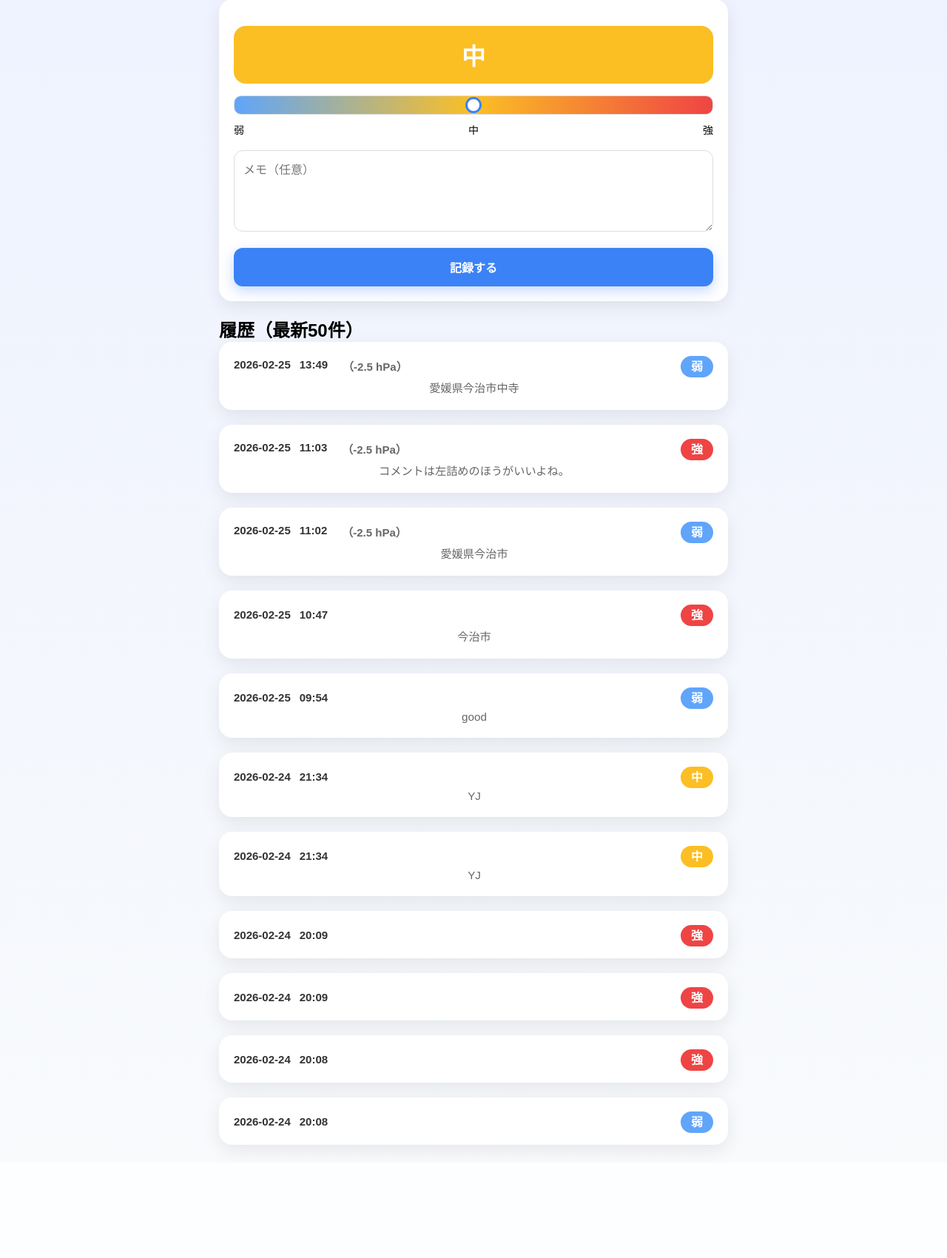
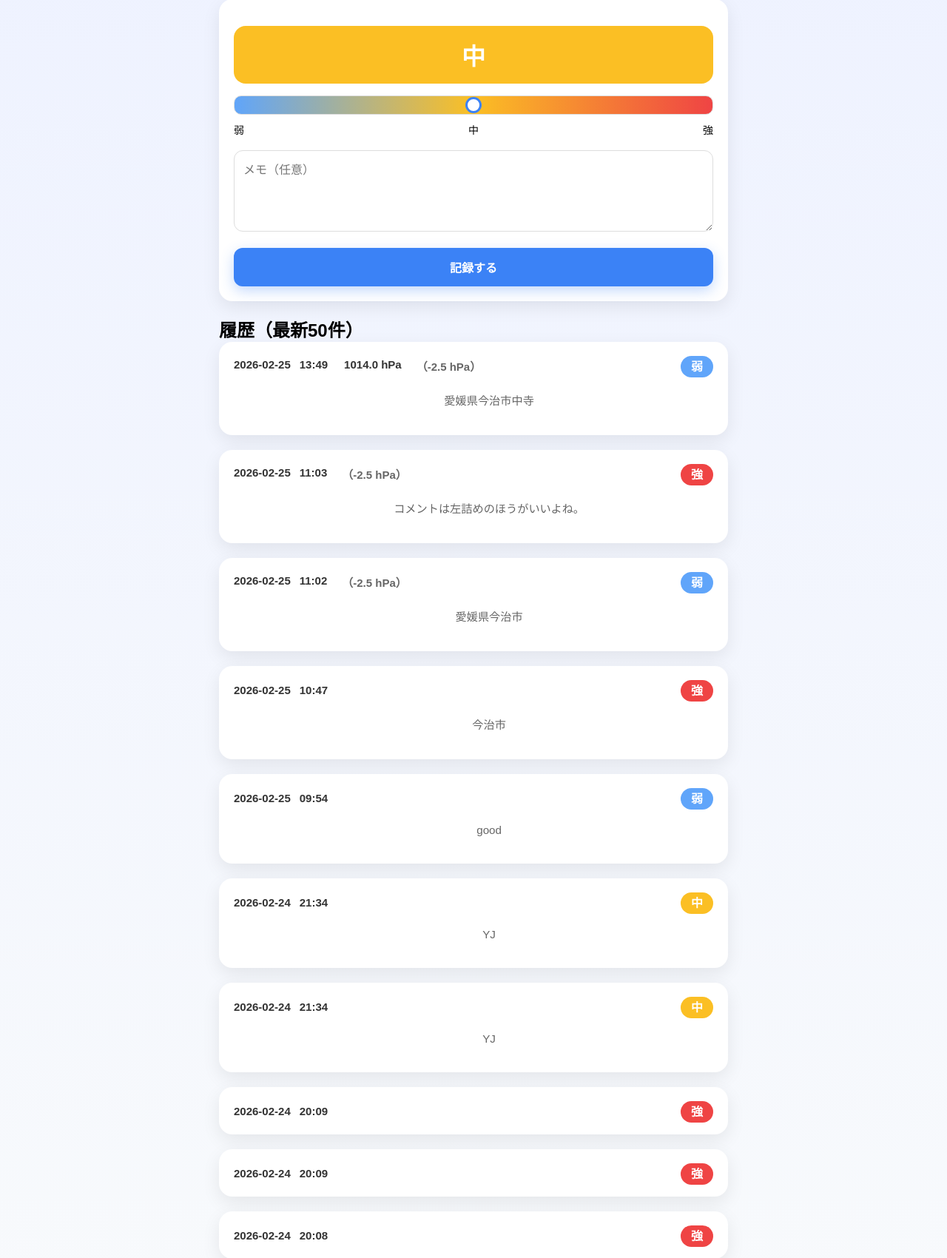
Before and after one commit to 2co2co0417/P-Alert, a Flask app: page /health in a window 1280 px wide. Shown: the part 121-1821 px from the top of the page at 74% size. Before the commit the page ends 1679 px from the top, so only its background shows below. Run offline with Flask 3, Linux system fonts and the light colour scheme; a user stored in the database is signed in; data comes from the database, SQL or seed files in the repository; both versions use the stored data as it was after the commit.

Commit message:
体調ログ調整

```diff
--- a/app.py
+++ b/app.py
@@ -16,6 +16,7 @@
 from pressure import pressure_bp
 from pressure import get_pressure_delta
 from pressure import get_danger_delta_hpa
+from pressure import get_current_hpa
 from settei import settei_bp
 
 # =========================
@@ -139,19 +140,36 @@
             return redirect(url_for("health"))
 
         conn = get_conn()
-        delta = get_pressure_delta()
-        danger_delta = get_danger_delta_hpa()
+
+        # 外部APIが落ちても health が落ちないようにする
+        try:
+            delta = get_pressure_delta()
+        except Exception:
+            delta = None
+
+        try:
+            current_hpa = get_current_hpa()
+        except Exception:
+            current_hpa = None
+
+        try:
+            danger_delta = get_danger_delta_hpa()
+        except Exception:
+            danger_delta = None
+
         conn.execute(
-            "INSERT INTO logs (user_id, log_at, score, note, pressure_delta, danger_delta_hpa) VALUES (?, ?, ?, ?, ?, ?)",
-    (
-            current_user.id,
-            datetime.now().isoformat(timespec="seconds"),
-            score_int,
-            note,
-            delta,
-            danger_delta,
-    ),
-)
+            "INSERT INTO logs (user_id, log_at, score, note, pressure_delta, danger_delta_hpa, current_hpa) "
+            "VALUES (?, ?, ?, ?, ?, ?, ?)",
+            (
+                current_user.id,
+                datetime.now().isoformat(timespec="seconds"),
+                score_int,
+                note,
+                delta,
+                danger_delta,
+                current_hpa,
+            ),
+        )
         conn.commit()
         conn.close()
 
@@ -160,7 +178,7 @@
 
     conn = get_conn()
     logs = conn.execute(
-        "SELECT log_at, score, note, pressure_delta, danger_delta_hpa FROM logs WHERE user_id = ? ORDER BY id DESC LIMIT 50",
+        "SELECT log_at, score, note, pressure_delta, danger_delta_hpa, current_hpa FROM logs WHERE user_id = ? ORDER BY id DESC LIMIT 50",
         (current_user.id,)
     ).fetchall()
     conn.close()
--- a/templates/health.html
+++ b/templates/health.html
@@ -126,6 +126,12 @@
           <span>{{ row["log_at"][:10] }}</span>
           <span>{{ row["log_at"][11:16] }}</span>
 
+          {% if row["current_hpa"] is not none %}
+            <span style="margin-left:10px; font-weight:600;">
+               {{ "%.1f"|format(row["current_hpa"]) }} hPa
+            </span>
+          {% endif %}
+
           {% if row["danger_delta_hpa"] is not none %}
             <span style="margin-left:8px; color:#666;">
               （{{ "%.1f"|format(row["danger_delta_hpa"]) }} hPa）
@@ -147,7 +153,7 @@
 
       <!-- 2行目：メモ（任意） -->
       {% if row["note"] %}
-        <div style="color:#666; font-size:0.95em; padding-left:2px;">
+        <div style="color:#666; font-size:0.95em; text-align:left; white-space:pre-wrap;">
           {{ row["note"] }}
         </div>
       {% endif %}
```
Also changed, not shown: pressure.py (+15 -0 lines), mvp.db.
